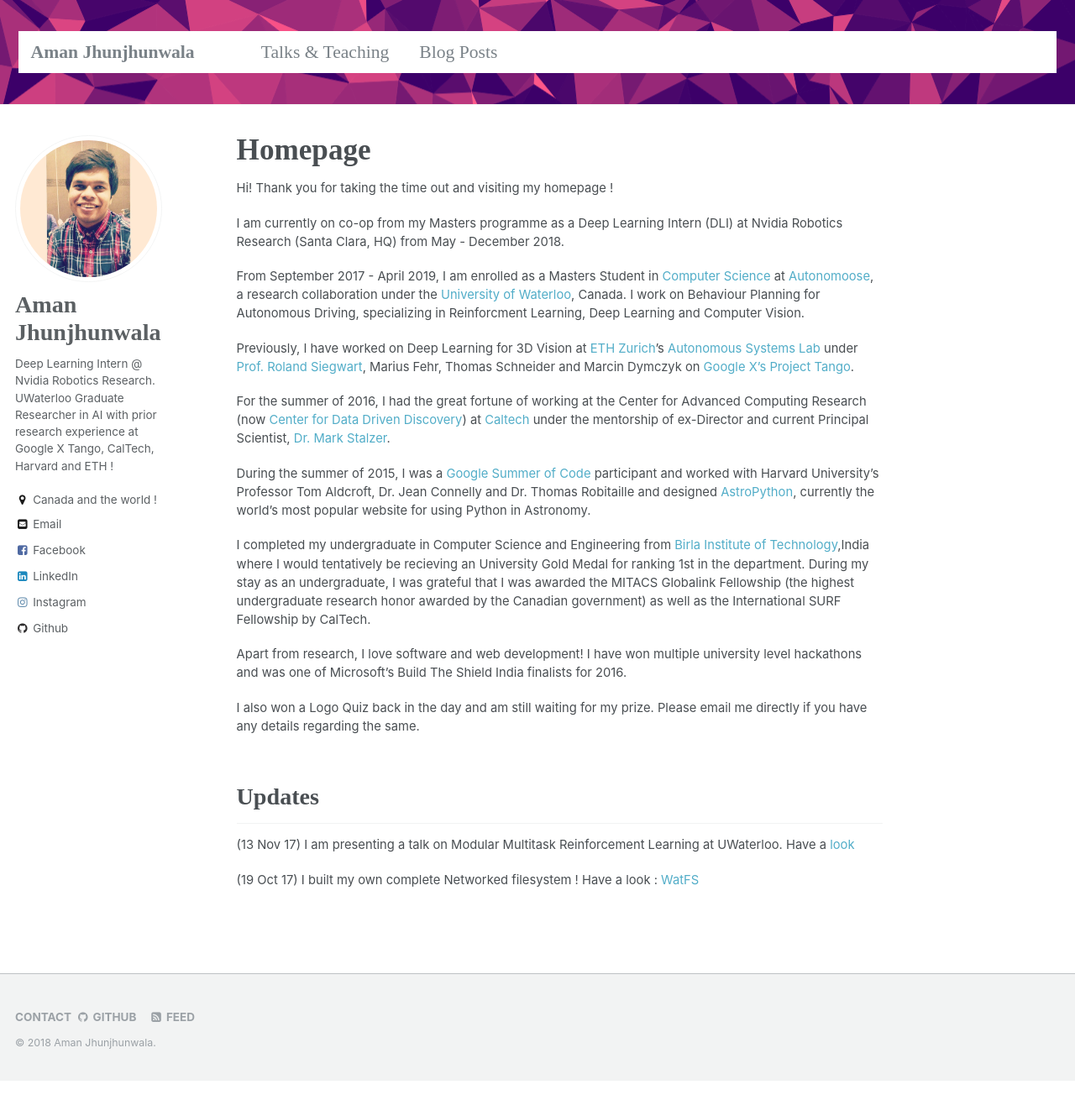
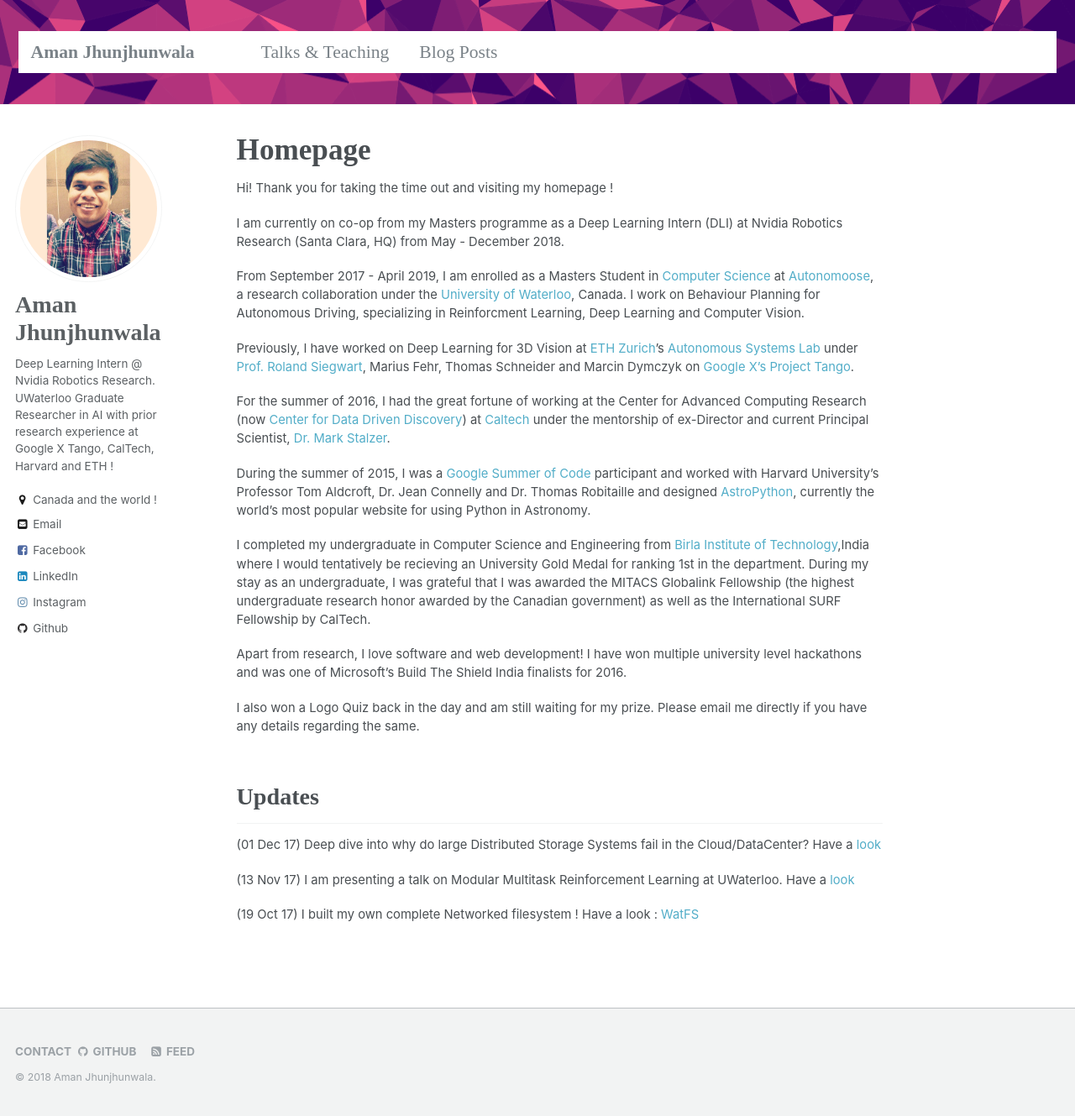
Before and after one commit to amanjhunjhunwala/amanjhunjhunwala.github.io, a Jekyll site: the page built from _pages/about.md, in a window 1280 px wide and 1329 px high. Shown: the whole window at 84% size. Built offline with Jekyll 4.4.1, drawn with Linux system fonts in a browser that asks for light colours; some web fonts are replaced.

Commit message:
Update about.md

```diff
--- a/_pages/about.md
+++ b/_pages/about.md
@@ -29,6 +29,8 @@ Apart from research, I love software and web development! I have won multiple un
 I also won a Logo  Quiz back in the day and am still waiting for my prize. Please email me directly if you have any details regarding the same.
 
 ## Updates
+(01 Dec 17) Deep dive into why do large Distributed Storage Systems fail in the Cloud/DataCenter? Have a [look](http://bit.do/amanStorage)
+
 (13 Nov 17) I am presenting a talk on Modular Multitask Reinforcement Learning at UWaterloo. Have a [look](https://wiki.math.uwaterloo.ca/statwiki/index.php?title=Modular_Multitask_Reinforcement_Learning_with_Policy_Sketches)
 
 
```
